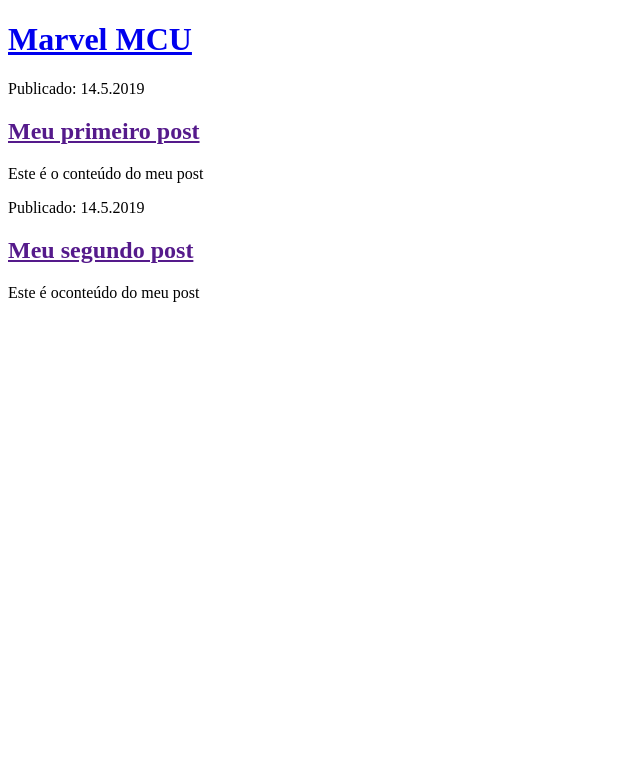
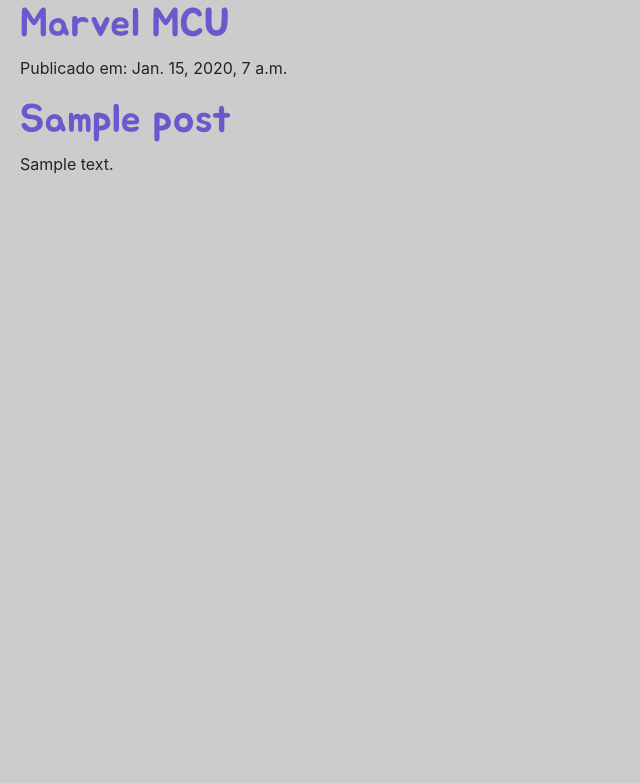
Before and after one commit to dusdashf88/meuBlog, a Django app: template blog/templates/blog/post_list.html in a window 1280 px wide. Shown: the top 783 px of the page, without its empty margins (0-640 px from the left). Run offline with Django 3.2, Linux system fonts and the light colour scheme; the template is opened without the code that fills it: values that come from a table or form of the project are taken from there, others are empty; tables that the repository leaves empty hold one stand-in row (values such as "Sample post"); some libraries are stand-ins or nearby versions.

Commit message:
Adicionando CSS no blog

```diff
--- /dev/null
+++ b/blog/static/css/blog.css
@@ -0,0 +1,11 @@
+h1 a
+{
+    color: #6959CD;
+    font-family: 'Jua', sans-serif;
+}
+
+body
+{
+    padding-left: 20px;
+    background-color: #ccc;
+}
--- a/blog/templates/blog/post_list.html
+++ b/blog/templates/blog/post_list.html
@@ -1,4 +1,4 @@
-<!DOCTYPE html>
+{% load staticfiles %}
 
 <html lang="pt">
 
@@ -7,6 +7,13 @@
     <meta charset="UTF-8">
 
     <title>Marvel</title>
+
+    <link rel="stylesheet" href="https://stackpath.bootstrapcdn.com/bootstrap/4.1.3/css/bootstrap.min.css" integrity="sha384-MCw98/SFnGE8fJT3GXwEOngsV7Zt27NXFoaoApmYm81iuXoPkFOJwJ8ERdknLPMO" crossorigin="anonymous">
+<script src="https://stackpath.bootstrapcdn.com/bootstrap/4.1.3/js/bootstrap.min.js" integrity="sha384-ChfqqxuZUCnJSK3+MXmPNIyE6ZbWh2IMqE241rYiqJxyMiZ6OW/JmZQ5stwEULTy" crossorigin="anonymous"></script>
+
+    <link rel="stylesheet" href="{% static 'css/blog.css' %}">
+
+    <link href="https://fonts.googleapis.com/css?family=Jua&display=swap" rel="stylesheet">
 
 </head>
 
@@ -18,19 +25,16 @@
 
 </div>
 
-<dvi>
+<!--{} chaves indicam códigos django -->
 
-    <p>Publicado: 14.5.2019</p>
-    <h2><a href="">Meu primeiro post</a></h2>
-    <p>Este é o conteúdo do meu post</p>
 
-</dvi>
-
-<div>
-    <p>Publicado: 14.5.2019</p>
-    <h2><a href="">Meu segundo post</a></h2>
-    <p>Este é oconteúdo do meu post</p>
-</div>
+{% for valor in posts %}
+    <div>
+        <p> Publicado em: {{ valor.published_date}} </p>
+        <h1><a href=""> {{ valor.title }} </a></h1>
+        <p> {{ valor.text }} </p>
+    </div>
+{% endfor %}
 
 </body>
 
```
Also changed, not shown: blog/views.py (+5 -2 lines).
